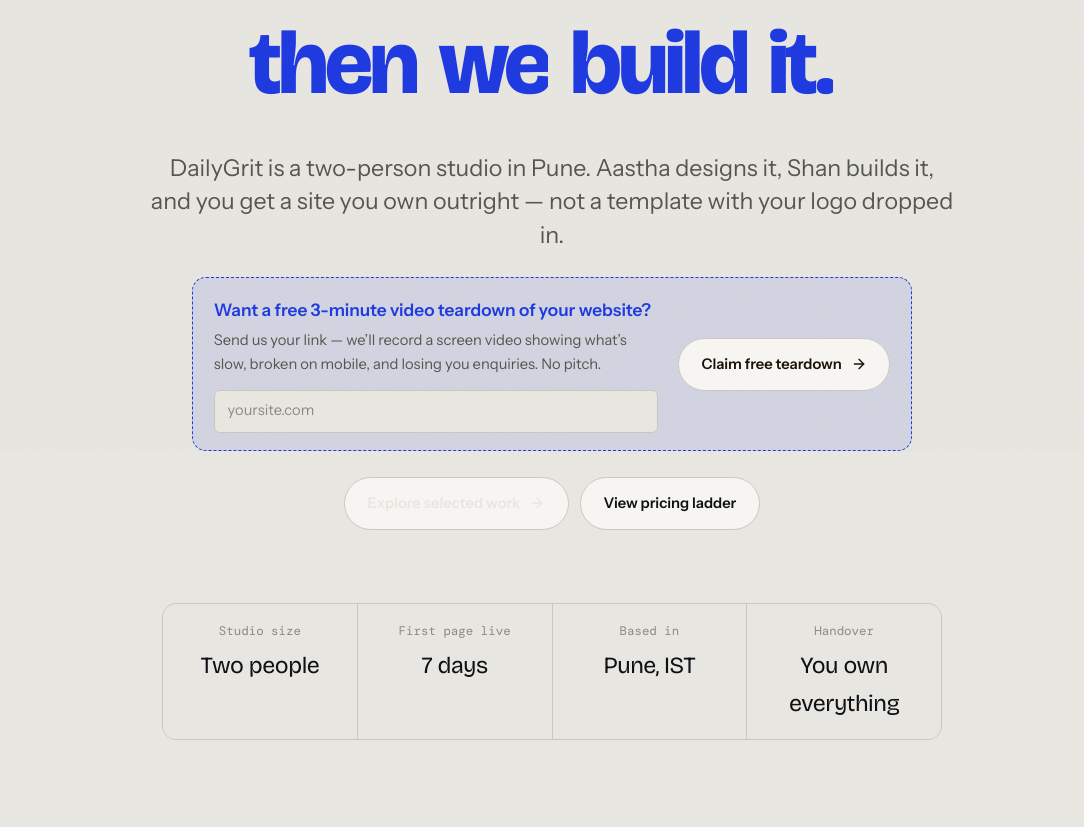
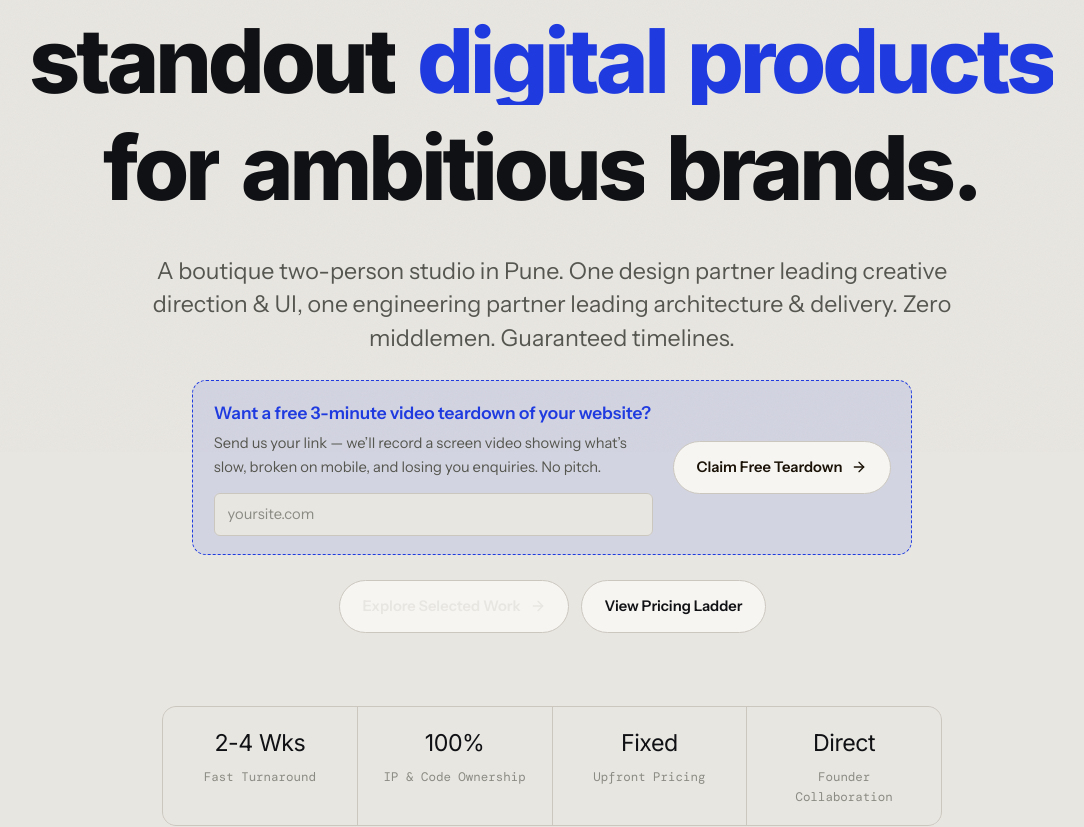
Before and after one commit to shanzxt/DailyGrit, a React (Vite) app: page / in a window 1280 px wide. Shown: the part 348-1175 px from the top of the page, without its empty margins (88-1172 px from the left). Built offline with nearby package versions, Linux system fonts and the light colour scheme; no server answers.

Commit message:
your commit message

```diff
--- a/index.html
+++ b/index.html
@@ -17,7 +17,7 @@
     <link rel="preconnect" href="https://fonts.googleapis.com" />
     <link rel="preconnect" href="https://fonts.gstatic.com" crossorigin />
     <link
-      href="https://fonts.googleapis.com/css2?family=Bricolage+Grotesque:opsz,wght@12..96,400;12..96,600;12..96,800&family=Instrument+Sans:ital,wght@0,400;0,500;0,600;1,400&family=DM+Mono:wght@400;500&display=swap"
+      href="https://fonts.googleapis.com/css2?family=Inter:wght@400;500;600;700;800&family=Instrument+Sans:ital,wght@0,400;0,500;0,600;1,400&family=DM+Mono:wght@400;500&display=swap"
       rel="stylesheet"
     />
     <link rel="icon" href="/favicon.svg" type="image/svg+xml" />
--- a/src/components/Hero.css
+++ b/src/components/Hero.css
@@ -41,9 +41,9 @@
   text-align: center;
 }
 .hero-line { display: block; overflow: hidden; padding-block: 0.04em; }
-.hero-line-alt { color: var(--accent); }
 .hero-word { display: inline-block; overflow: hidden; margin-right: 0.24em; }
 .hero-word > span { display: inline-block; will-change: transform; }
+.hero-word-accent > span { color: var(--accent); }
 
 .hero-lede {
   font-size: var(--t-lg);
@@ -124,9 +124,9 @@
   padding: 1.1rem 1.2rem;
   text-align: center;
 }
-.hero-facts dt { font-size: var(--t-xs); color: var(--fg-faint); }
+.hero-facts dt { font-size: var(--t-xs); color: var(--fg-faint); margin-top: 0.35rem; }
 .hero-facts dd {
-  margin: 0.35rem 0 0;
+  margin: 0;
   font-family: var(--font-display);
   font-size: var(--t-lg);
   letter-spacing: -0.02em;
--- a/src/components/Hero.jsx
+++ b/src/components/Hero.jsx
@@ -5,15 +5,21 @@ import { useStudio } from "../context/studio.js";
 import Magnetic from "./Magnetic.jsx";
 import "./Hero.css";
 
-const LINE_1 = ["We", "design", "it,"];
-const LINE_2 = ["then", "we", "build", "it."];
+/* Each line is its own array of { text, accent } so "digital products"
+   can be coloured while the rest of the line stays white. */
+const LINES = [
+  [{ text: "We" }, { text: "design" }, { text: "&" }, { text: "build" }],
+  [{ text: "standout" }, { text: "digital", accent: true }, { text: "products", accent: true }],
+  [{ text: "for" }, { text: "ambitious" }, { text: "brands." }],
+];
+
 const SPRING = { type: "spring", stiffness: 110, damping: 19, mass: 0.9 };
 
 const FACTS = [
-  { k: "Studio size", v: "Two people" },
-  { k: "First page live", v: "7 days" },
-  { k: "Based in", v: "Pune, IST" },
-  { k: "Handover", v: "You own everything" },
+  { value: "2-4 Wks", label: "Fast Turnaround" },
+  { value: "100%", label: "IP & Code Ownership" },
+  { value: "Fixed", label: "Upfront Pricing" },
+  { value: "Direct", label: "Founder Collaboration" },
 ];
 
 export default function Hero() {
@@ -29,17 +35,21 @@ export default function Hero() {
     document.getElementById("contact")?.scrollIntoView({ behavior: reduced ? "auto" : "smooth" });
   };
 
-  const word = (w, i, offset = 0) => (
-    <span key={`${w}-${i}`} className="hero-word">
+  let wordIndex = 0;
+  const word = ({ text, accent }) => {
+    const delay = 0.2 + wordIndex++ * 0.06;
+    return (
+      <span key={text} className={accent ? "hero-word hero-word-accent" : "hero-word"}>
         <motion.span
           initial={{ y: "108%", rotate: 3 }}
           animate={{ y: "0%", rotate: 0 }}
-        transition={{ ...SPRING, delay: 0.25 + (i + offset) * 0.07 }}
+          transition={{ ...SPRING, delay }}
         >
-        {w}
+          {text}
         </motion.span>
       </span>
     );
+  };
 
   return (
     <section className="hero" id="top">
@@ -51,12 +61,15 @@ export default function Hero() {
           transition={{ delay: 0.15, ...SPRING }}
         >
           <span className="hero-pill-dot" aria-hidden="true" />
-          Launch offer — 2 slots open at launch rates
+          Launch Offer: 2 Slots Open @ Launch Rates (Nov 30 Deadline)
         </motion.p>
 
         <h1 className="hero-head">
-          <span className="hero-line">{LINE_1.map((w, i) => word(w, i))}</span>
-          <span className="hero-line hero-line-alt">{LINE_2.map((w, i) => word(w, i, LINE_1.length))}</span>
+          {LINES.map((line, li) => (
+            <span className="hero-line" key={li}>
+              {line.map((w) => word(w))}
+            </span>
+          ))}
         </h1>
 
         <motion.p
@@ -65,8 +78,9 @@ export default function Hero() {
           animate={{ opacity: 1, y: 0 }}
           transition={{ delay: 0.7, ...SPRING }}
         >
-          DailyGrit is a two-person studio in Pune. Aastha designs it, Shan builds it, and you get
-          a site you own outright — not a template with your logo dropped in.
+          A boutique two-person studio in Pune. One design partner leading creative direction & UI,
+          one engineering partner leading architecture & delivery. Zero middlemen. Guaranteed
+          timelines.
         </motion.p>
 
         <motion.form
@@ -97,7 +111,7 @@ export default function Hero() {
           </div>
           <Magnetic strength={0.2}>
             <button type="submit" className="btn btn-amber">
-              Claim free teardown
+              Claim Free Teardown
               <ArrowRight size={16} aria-hidden="true" />
             </button>
           </Magnetic>
@@ -111,13 +125,13 @@ export default function Hero() {
         >
           <Magnetic strength={0.2}>
             <a className="btn btn-light" href="#work">
-              Explore selected work
+              Explore Selected Work
               <ArrowRight size={16} aria-hidden="true" />
             </a>
           </Magnetic>
           <Magnetic strength={0.2}>
             <a className="btn" href="#pricing">
-              View pricing ladder
+              View Pricing Ladder
             </a>
           </Magnetic>
         </motion.div>
@@ -125,13 +139,13 @@ export default function Hero() {
         <motion.dl className="hero-facts" style={reduced ? undefined : { opacity: fade, y: drift }}>
           {FACTS.map((f, i) => (
             <motion.div
-              key={f.k}
+              key={f.value}
               initial={{ opacity: 0, y: 14 }}
               animate={{ opacity: 1, y: 0 }}
               transition={{ delay: 1.15 + i * 0.07, ...SPRING }}
             >
-              <dt className="mono">{f.k}</dt>
-              <dd>{f.v}</dd>
+              <dd>{f.value}</dd>
+              <dt className="mono">{f.label}</dt>
             </motion.div>
           ))}
         </motion.dl>
--- a/src/styles/global.css
+++ b/src/styles/global.css
@@ -4,7 +4,7 @@
    ============================================================ */
 
 :root {
-  --font-display: "Bricolage Grotesque", "Instrument Sans", system-ui, sans-serif;
+  --font-display: "Inter", "Instrument Sans", system-ui, sans-serif;
   --font-body: "Instrument Sans", system-ui, -apple-system, sans-serif;
   --font-mono: "DM Mono", ui-monospace, "SF Mono", monospace;
 
```
Lines whose indentation alone changed are shown as unchanged.
